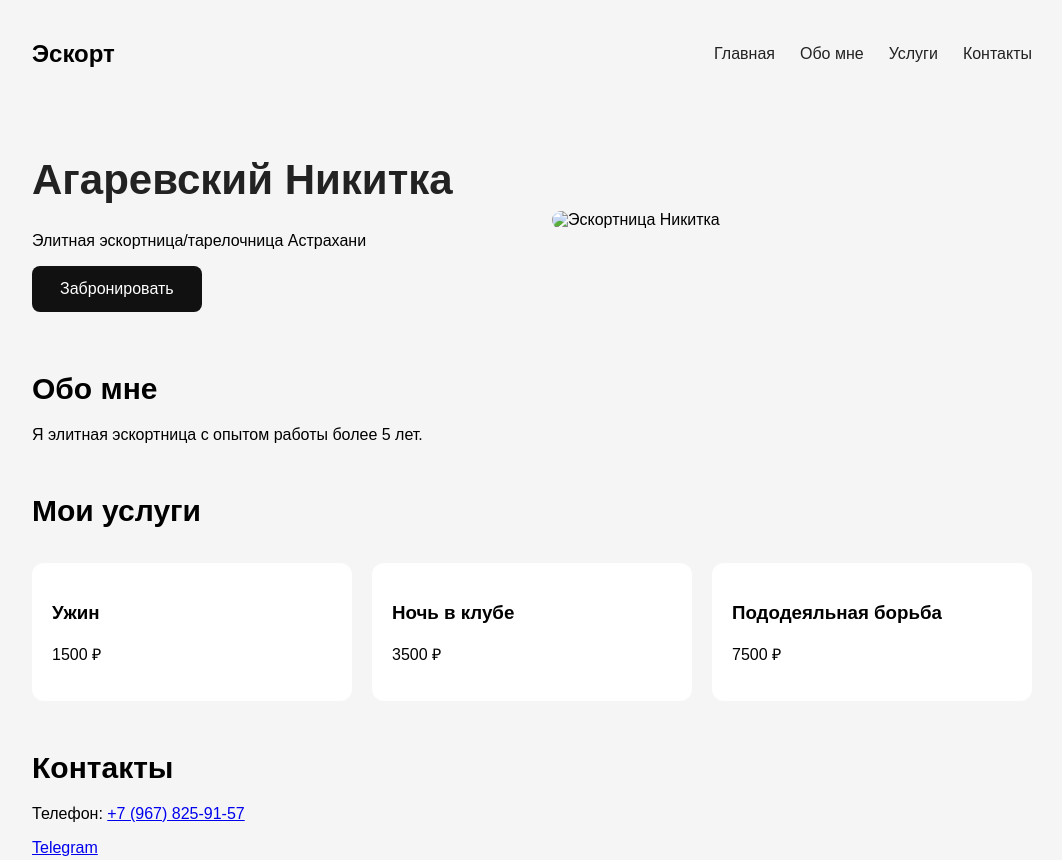
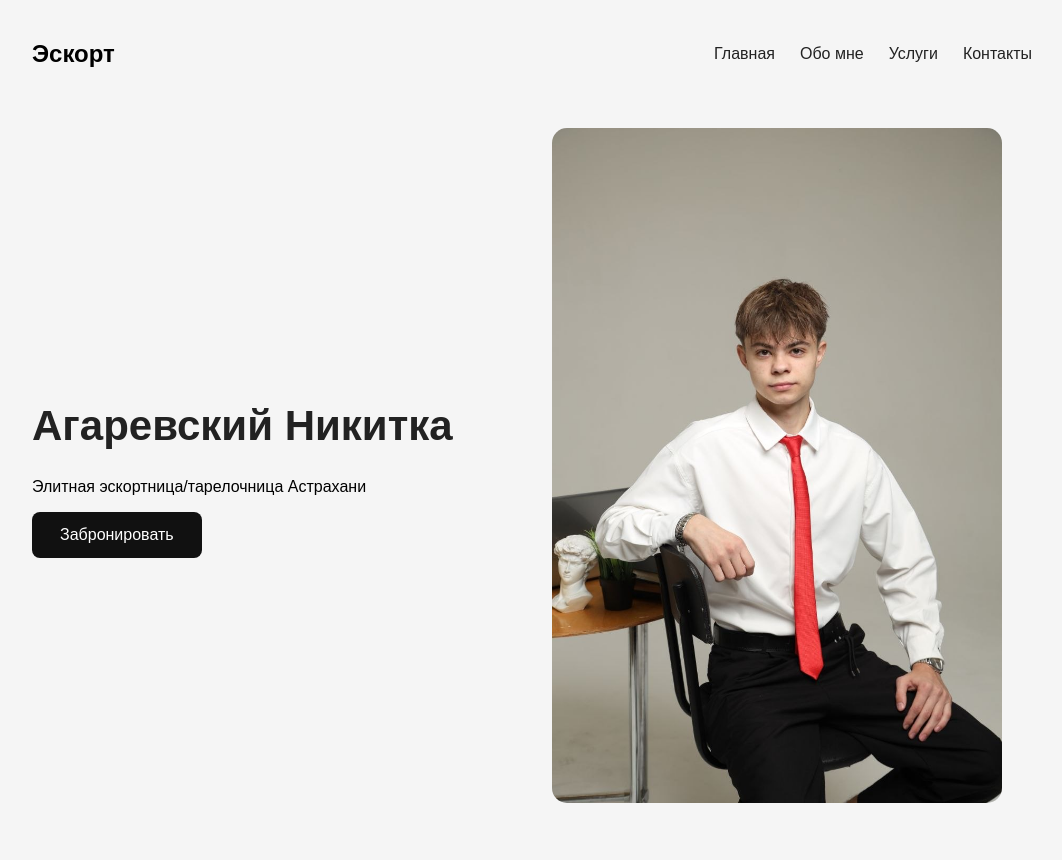
Before and after one commit to dany726/my_first_site, a plain HTML site: page index.html in a window 1280 px wide. Shown: the top 860 px of the page, without its empty margins (108-1170 px from the left). Drawn offline with Linux system fonts and the light colour scheme.

Commit message:
Update index.html

```diff
--- a/index.html
+++ b/index.html
@@ -29,7 +29,7 @@
         </div>
 
         <div class="hero-image">
-            <img src="img/n1.jpg" alt="Эскортница Никитка">
+            <img src="n1.jpg" alt="Эскортница Никитка">
         </div>
 
     </div>
```
